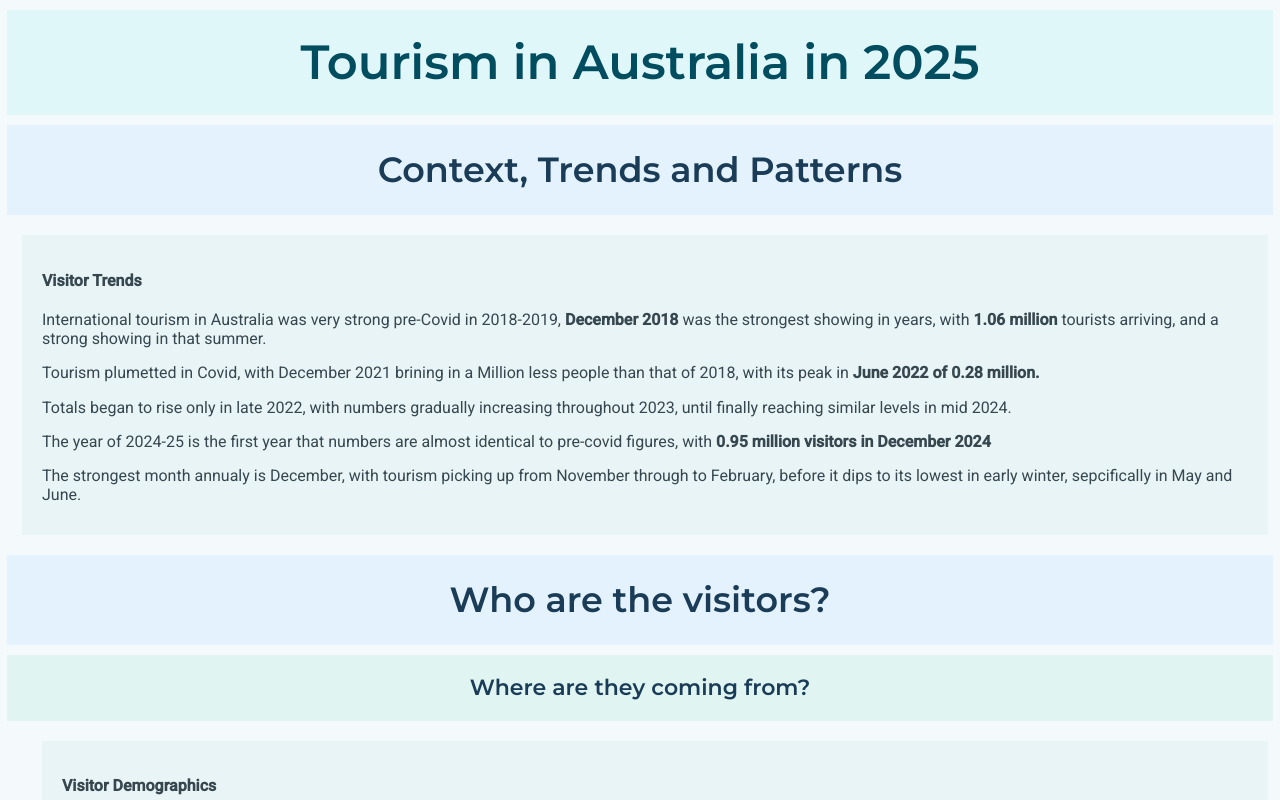
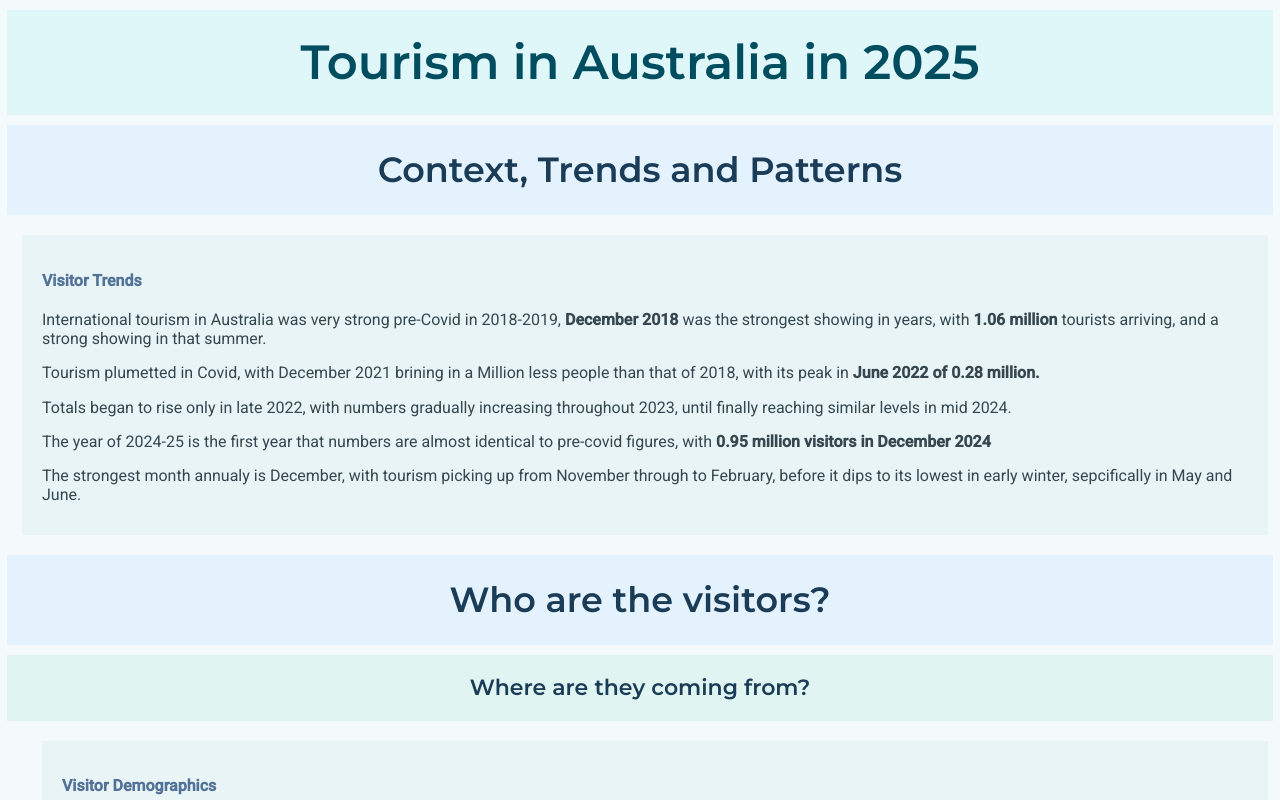
Before and after one commit to kuppa77/FIT3179_Final, a plain HTML site: page index.html in a window 1280 px wide. Shown: the top 800 px of the page. Drawn offline with nearby package versions, Linux system fonts and the light colour scheme; a script that the page names is missing.

Commit message:
Update styles.css
Changed h4 colour

```diff
--- a/styles.css
+++ b/styles.css
@@ -11,6 +11,10 @@ body {
   background-color: #e0f7fa;
   padding: 25px;
   margin: 10px 7px 0px 7px;
+}
+
+h4 {
+    color: #527298
 }
 
 .subtitle{
```
